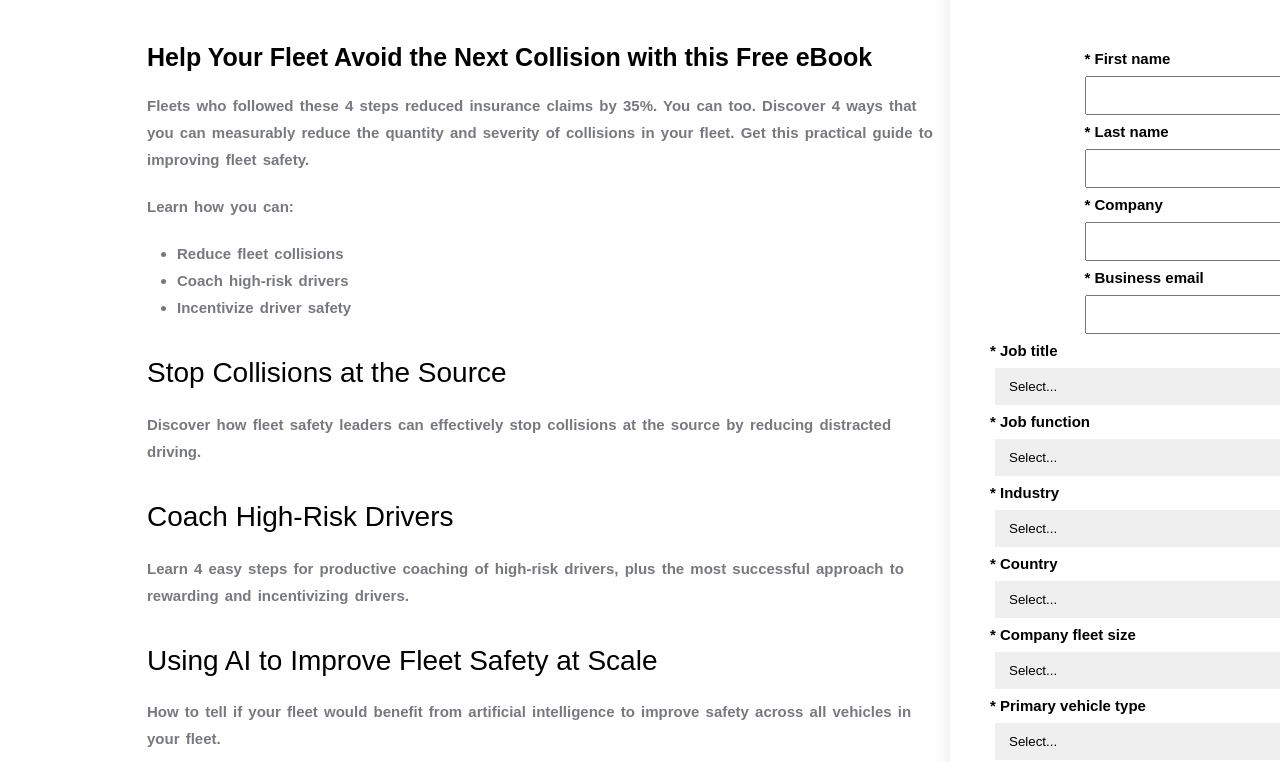
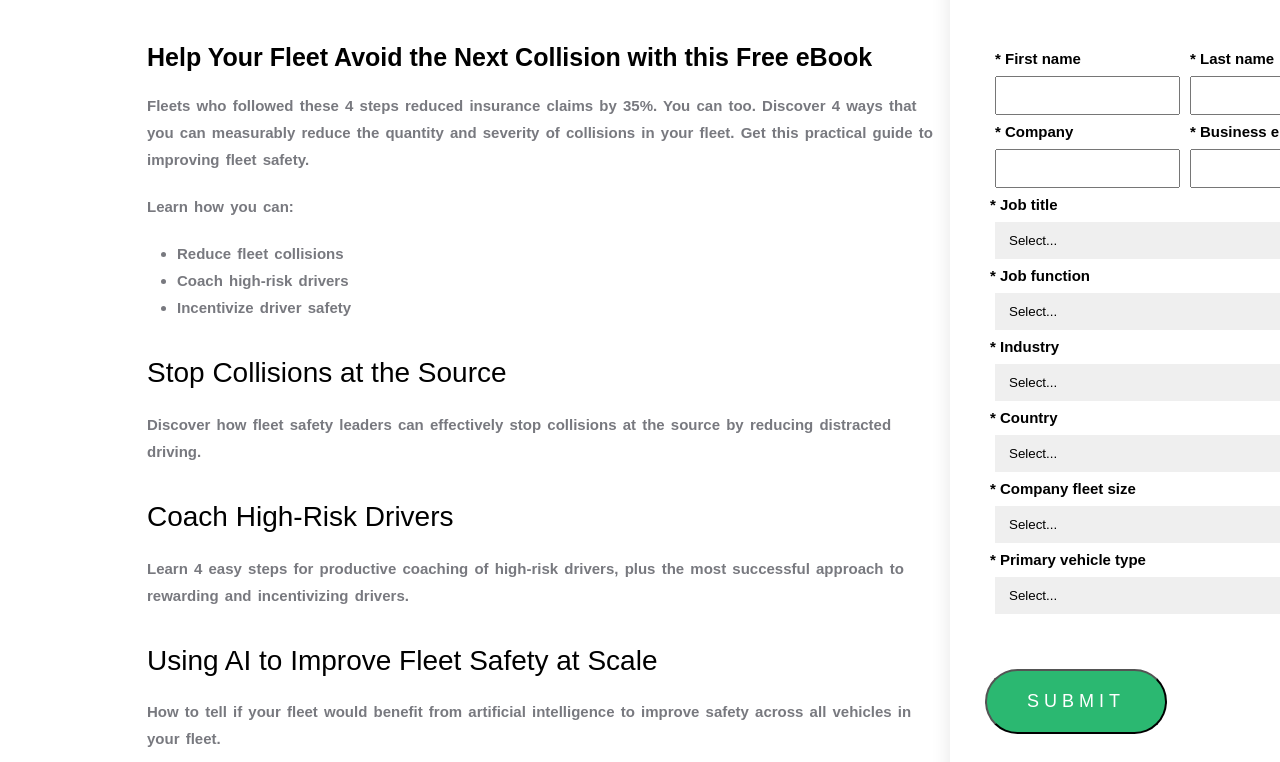
Before and after one commit to sauravrajleaf/Nauto-landing-page-, a plain HTML site: page index.html in a window 1280 px wide. Shown: the part 567-1329 px from the top of the page. Drawn offline with nearby package versions, Linux system fonts and the light colour scheme.

Commit message:
fixed a minor styling issue in form

```diff
--- a/sass/main.scss
+++ b/sass/main.scss
@@ -178,17 +178,14 @@ body {
 		}
 
 		&__fields__top-div {
+			// background-color: red;
 			display: flex;
-			flex-wrap: wrap;
-			align-items: center;
-			justify-content: center;
+			// flex-wrap: wrap;
+			// align-items: center;
+			// justify-content: flex-start;
+			width: 100%;
 		}
-		&__fields__bottom-div {
-			display: flex;
-			flex-wrap: wrap;
-			align-items: center;
-			justify-content: center;
-		}
+
 		&__inputs {
 			// background-color: #31c079;
 			display: flex;
@@ -202,14 +199,15 @@ body {
 
 			input {
 				margin: 0.5rem 0;
-				padding: 1rem;
+				padding: 1rem 2rem;
+				width: 100%;
 			}
 
 			&__button {
 				margin: 5rem 0;
 
 				&--btn {
-					padding: 2rem 4.5rem;
+					padding: 2rem 4rem;
 					border-radius: 4rem;
 					box-shadow: rgba($color-black, 0.1);
 					text-transform: uppercase;
```
Also changed, not shown: sass/main.css.
